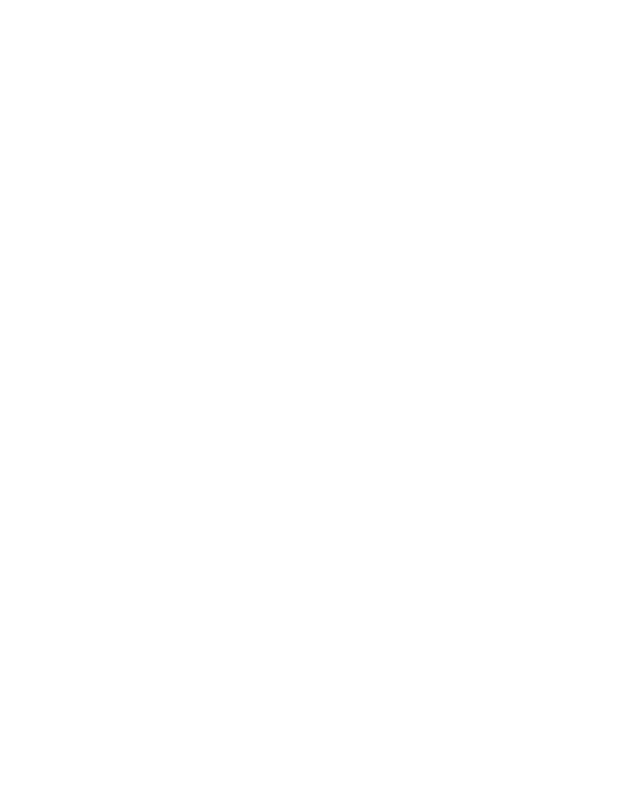
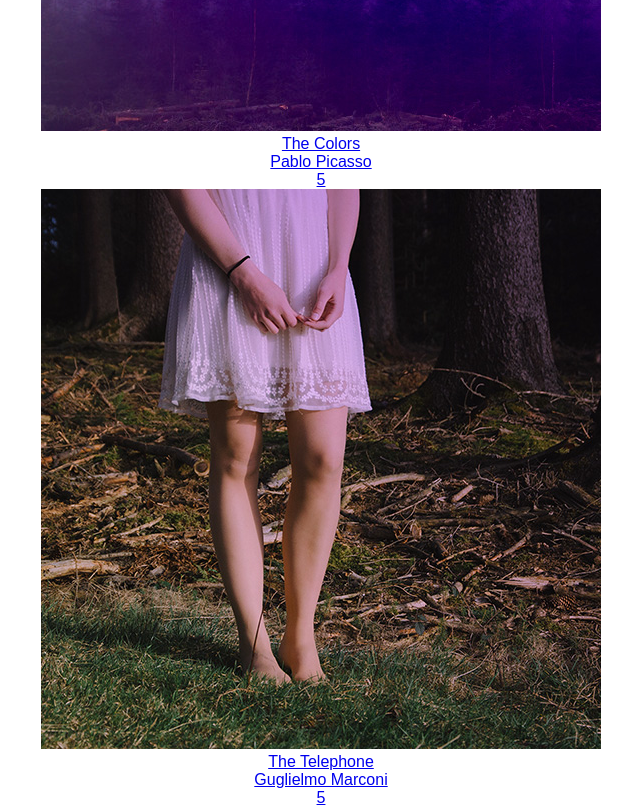
Before and after one commit to mattandbucs34/Project-BlocJams, a React (Create React App) app in the folder bloc-jams-react/: page /library in a window 1280 px wide. Shown: the part 619-1426 px from the top of the page, without its empty margins (319-959 px from the left). Before the commit the page ends 800 px from the top, so only its background shows below. Built offline with nearby package versions, Linux system fonts and the light colour scheme.

Commit message:
add Components: Library Checkpoint

```diff
--- a/bloc-jams-react/src/App.js
+++ b/bloc-jams-react/src/App.js
@@ -19,7 +19,7 @@
         <main>
           <Route exact path="/" component={Landing} />
           <Route path="/library" component={Library} />
-          <Route path="/album" component={Album} />
+          <Route path="/album/:slug" component={Album} />
         </main>
       </div>
     );
--- a/bloc-jams-react/src/components/Album.js
+++ b/bloc-jams-react/src/components/Album.js
@@ -1,9 +1,14 @@
-import React from 'react';
+import React, { Component } from 'react';
 
-const Album = () => (
-    <section className = "album">
-        Album page will go here
-    </section>
-);
+class Album extends Component {
+    render() {
+        return (
+            <section className = "album">
+              {this.props.match.params.slug} Album will go here
+            </section>
+        );
+    }
+
+};
 
 export default Album;
--- a/bloc-jams-react/src/components/Landing.js
+++ b/bloc-jams-react/src/components/Landing.js
@@ -4,7 +4,7 @@
     <section className = "landing">
         <h1 className="hero-title">Turn the music up!</h1>
 
-        <section> className="selling-points">
+        <section className="selling-points">
             <div className="point">
                 <h2 className="point-title">Choose your music</h2>
                 <p className="point-description">The world is full of music; why should you have to listen to music that someone else chose?</p>
--- a/bloc-jams-react/src/components/Library.js
+++ b/bloc-jams-react/src/components/Library.js
@@ -1,9 +1,29 @@
-import React from 'react';
+import React, { Component } from 'react';
+import {Link} from 'react-router-dom';
+import albumData from './../data/albums';
 
-const Library = () => (
-    <section className = "library">
-        Library page will go here
-    </section>
-);
+class Library extends Component {
+    constructor(props) {
+        super(props);
+        this.state = { albums: albumData };
+    }
+
+    render() {
+        return (
+            <section className='library'>
+                {
+                  this.state.albums.map( (album, index) =>
+                    <Link to={`/album/${album.slug}`} key={index}>
+                      <img src={album.albumCover} alt={album.title} />
+                      <div>{album.title}</div>
+                      <div>{album.artist}</div>
+                      <div>{album.songs.length}</div>
+                    </Link>
+                    )
+                }
+            </section>
+        );
+    }
+}
 
 export default Library;
--- /dev/null
+++ b/bloc-jams-react/src/data/albums.js
@@ -0,0 +1,27 @@
+export default [{
+    title: 'The Colors',
+    artist: 'Pablo Picasso',
+    releaseInfo: '1909 Spanish Records',
+    albumCover: '/assets/images/album_covers/01.jpg',
+    slug: 'the-colors',
+    songs: [
+        { title: 'Blue', duration: '161.71', audioSrc: '/assets/music/blue.mp3' },
+        { title: 'Green', duration: '103.96', audioSrc: '/assets/music/green.mp3' },
+        { title: 'Red', duration: '268.45', audioSrc: '/assets/music/red.mp3' },
+        { title: 'Pink', duration: '153.14', audioSrc: '/assets/music/pink.mp3' },
+        { title: 'Magenta', duration: '374.22', audioSrc: '/assets/music/magenta.mp3' }
+    ]
+  }, {
+      title: 'The Telephone',
+      artist: 'Guglielmo Marconi',
+      releaseInfo: '1909 EM',
+      albumCover: '/assets/images/album_covers/02.jpg',
+      slug: 'the-telephone',
+      songs: [
+        { title: 'Blue', duration: '161.71', audioSrc: '/assets/music/blue.mp3' },
+        { title: 'Green', duration: '103.96', audioSrc: '/assets/music/green.mp3' },
+        { title: 'Red', duration: '268.45', audioSrc: '/assets/music/red.mp3' },
+        { title: 'Pink', duration: '153.14', audioSrc: '/assets/music/pink.mp3' },
+        { title: 'Magenta', duration: '374.22', audioSrc: '/assets/music/magenta.mp3' }
+      ]
+  }];
```
